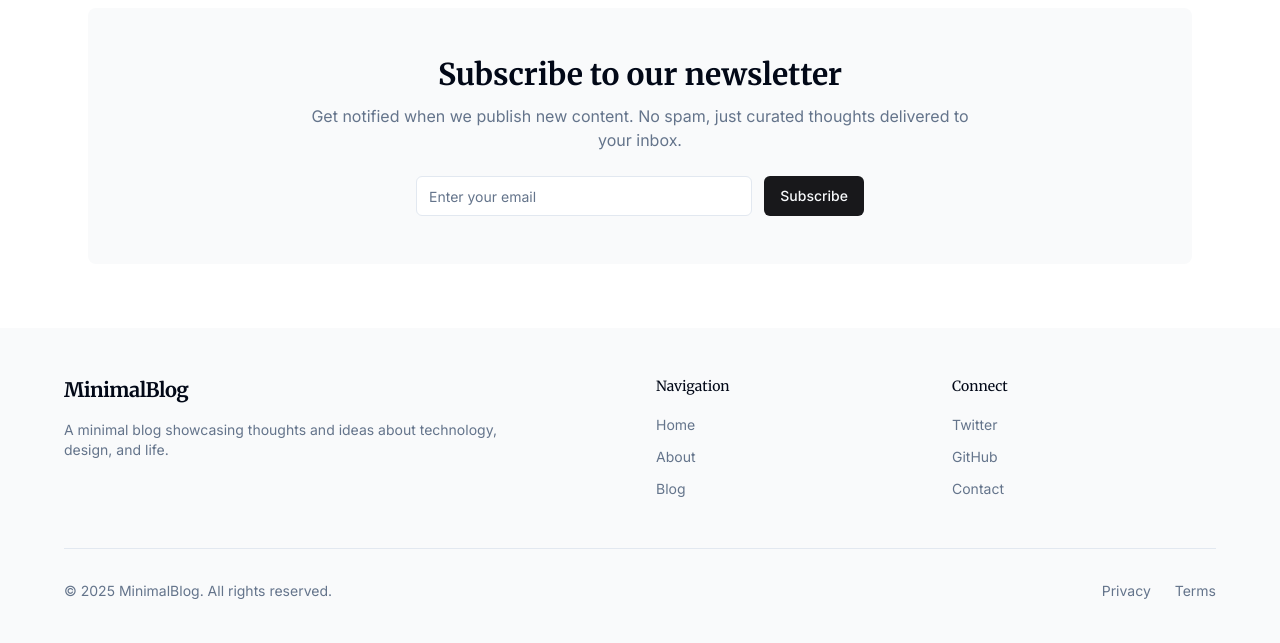
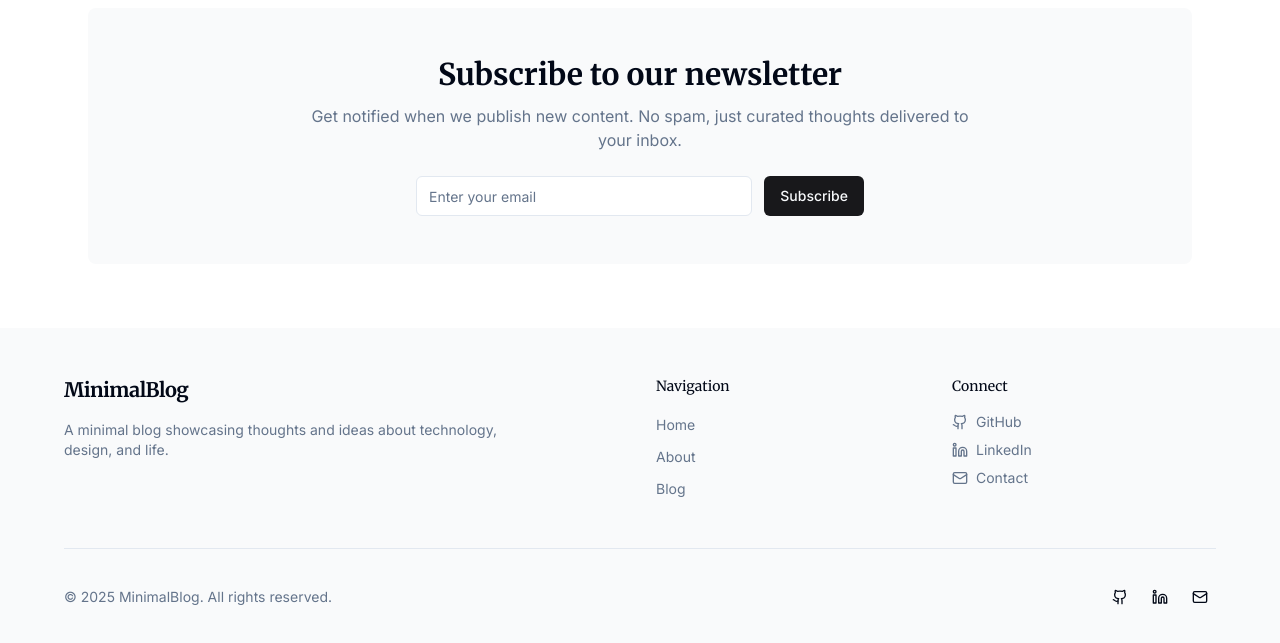
Before and after one commit to kd2rres/simple-blog-vista, a React (Vite) app: page / in a window 1280 px wide. Shown: the part 2379-3022 px from the top of the page. Built offline with nearby package versions, Linux system fonts and the light colour scheme.

Commit message:
Fix footer and contact links
Update the footer GitHub link and contact information. Also, update the "Contact Me" button.

```diff
--- a/src/components/layout/Footer.tsx
+++ b/src/components/layout/Footer.tsx
@@ -1,5 +1,7 @@
 
 import { Link } from 'react-router-dom';
+import { Github, Mail, Linkedin } from 'lucide-react';
+import { Button } from '@/components/ui/button';
 
 const Footer = () => {
   const currentYear = new Date().getFullYear();
@@ -29,20 +31,58 @@ const Footer = () => {
           <div>
             <h4 className="font-medium text-sm mb-4">Connect</h4>
             <ul className="space-y-2">
-              <li><a href="https://twitter.com" target="_blank" rel="noopener noreferrer" className="text-sm text-muted-foreground hover:text-foreground transition-colors">Twitter</a></li>
-              <li><a href="https://github.com" target="_blank" rel="noopener noreferrer" className="text-sm text-muted-foreground hover:text-foreground transition-colors">GitHub</a></li>
-              <li><a href="mailto:hello@example.com" className="text-sm text-muted-foreground hover:text-foreground transition-colors">Contact</a></li>
+              <li>
+                <a
+                  href="https://github.com/kd2rres"
+                  target="_blank"
+                  rel="noopener noreferrer"
+                  className="text-sm text-muted-foreground hover:text-foreground transition-colors flex items-center gap-2"
+                >
+                  <Github className="h-4 w-4" /> GitHub
+                </a>
+              </li>
+              <li>
+                <a
+                  href="https://linkedin.com"
+                  target="_blank"
+                  rel="noopener noreferrer"
+                  className="text-sm text-muted-foreground hover:text-foreground transition-colors flex items-center gap-2"
+                >
+                  <Linkedin className="h-4 w-4" /> LinkedIn
+                </a>
+              </li>
+              <li>
+                <a
+                  href="mailto:torres.kim.dave@gmail.com"
+                  className="text-sm text-muted-foreground hover:text-foreground transition-colors flex items-center gap-2"
+                >
+                  <Mail className="h-4 w-4" /> Contact
+                </a>
+              </li>
             </ul>
           </div>
         </div>
 
-        <div className="border-t mt-12 pt-8 flex flex-col md:flex-row justify-between items-center">
-          <p className="text-sm text-muted-foreground">
+        <div className="mt-12 pt-8 border-t flex flex-col sm:flex-row items-center justify-between">
+          <p className="text-sm text-muted-foreground mb-4 sm:mb-0">
             © {currentYear} MinimalBlog. All rights reserved.
           </p>
-          <div className="flex space-x-6 mt-4 md:mt-0">
-            <a href="#" className="text-sm text-muted-foreground hover:text-foreground transition-colors">Privacy</a>
-            <a href="#" className="text-sm text-muted-foreground hover:text-foreground transition-colors">Terms</a>
+          <div className="flex gap-2">
+            <Button variant="ghost" size="sm" asChild className="h-8 w-8 p-0">
+              <a href="https://github.com/kd2rres" target="_blank" rel="noopener noreferrer" aria-label="GitHub">
+                <Github className="h-4 w-4" />
+              </a>
+            </Button>
+            <Button variant="ghost" size="sm" asChild className="h-8 w-8 p-0">
+              <a href="https://linkedin.com" target="_blank" rel="noopener noreferrer" aria-label="LinkedIn">
+                <Linkedin className="h-4 w-4" />
+              </a>
+            </Button>
+            <Button variant="ghost" size="sm" asChild className="h-8 w-8 p-0">
+              <a href="mailto:torres.kim.dave@gmail.com" aria-label="Email">
+                <Mail className="h-4 w-4" />
+              </a>
+            </Button>
           </div>
         </div>
       </div>
```
